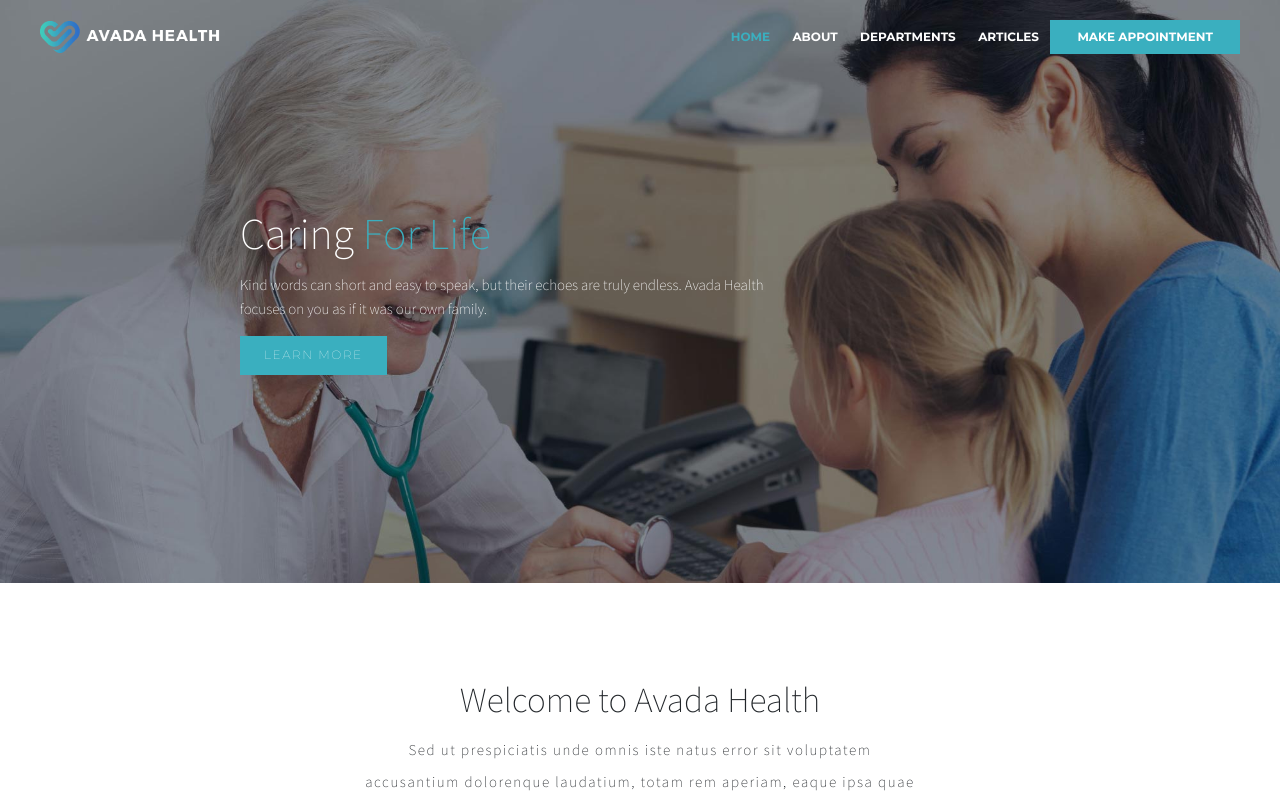
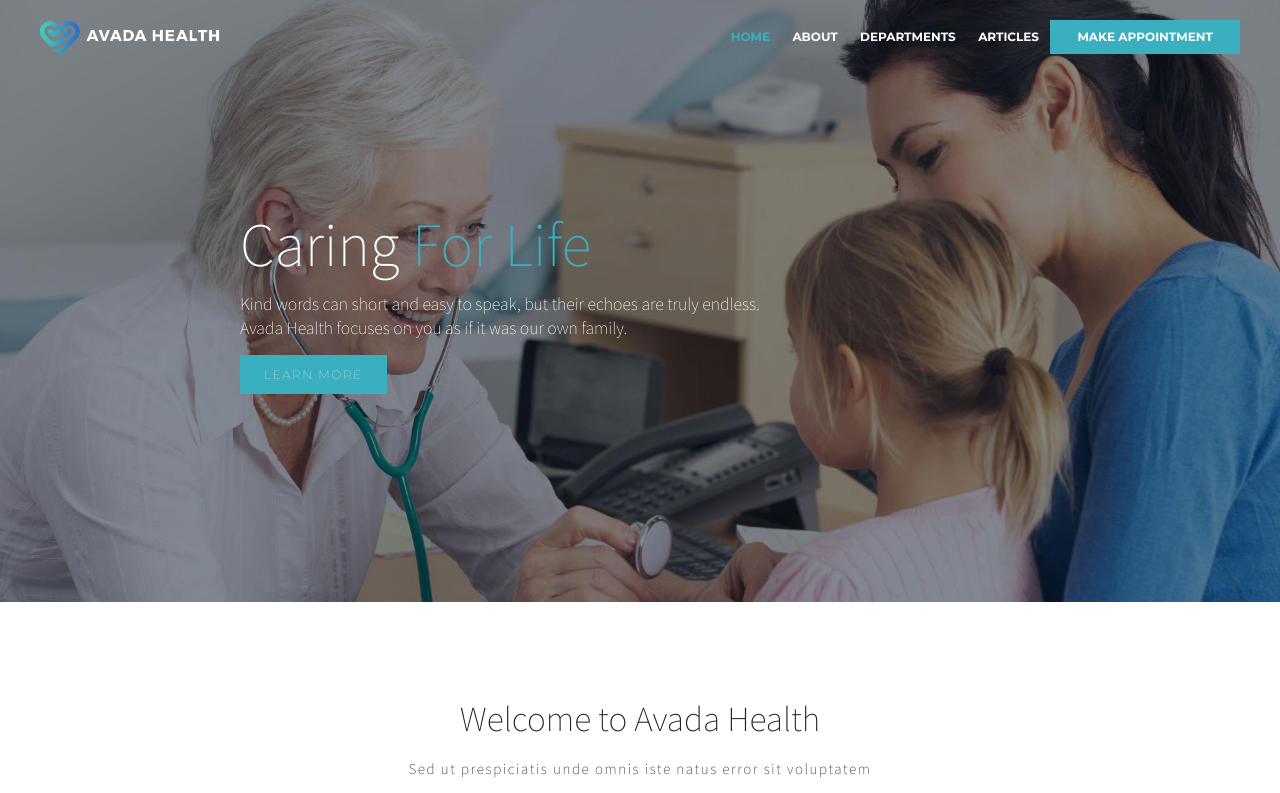
Before and after one commit to RodrigoFantechi/proj-html-vuejs, a Vue app: page / in a window 1280 px wide. Shown: the top 793 px of the page. Built offline with nearby package versions, Linux system fonts and the light colour scheme.

Commit message:
hover on foot  and size h1

```diff
--- a/src/components/FooterBottom.vue
+++ b/src/components/FooterBottom.vue
@@ -39,6 +39,11 @@ export default {
             aspect-ratio: 1/1;
             background-color: $clr-dark-1;
             border-radius: 2px 2px 0 0;
+            transition: 1s;
+            &:hover{
+                width: 27px;
+                height: 35px;
+            }
 
         }
     }
--- a/src/components/Jumbotron.vue
+++ b/src/components/Jumbotron.vue
@@ -40,7 +40,10 @@ export default {
         font-weight: 100;
        }
        p{
-        font-size: 0.85rem;
+        font-size: 1rem;
+       }
+       h1{
+        font-size: 56px;
        }
 
 
```
